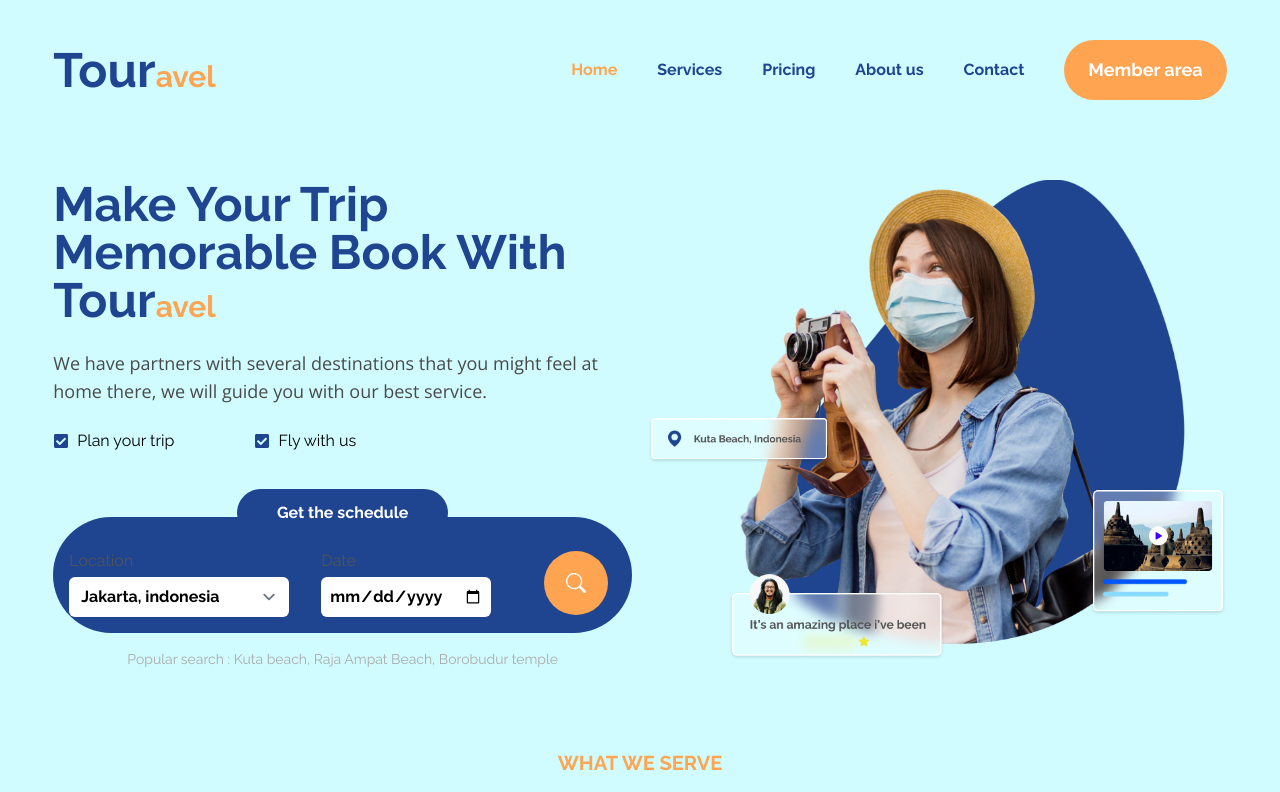
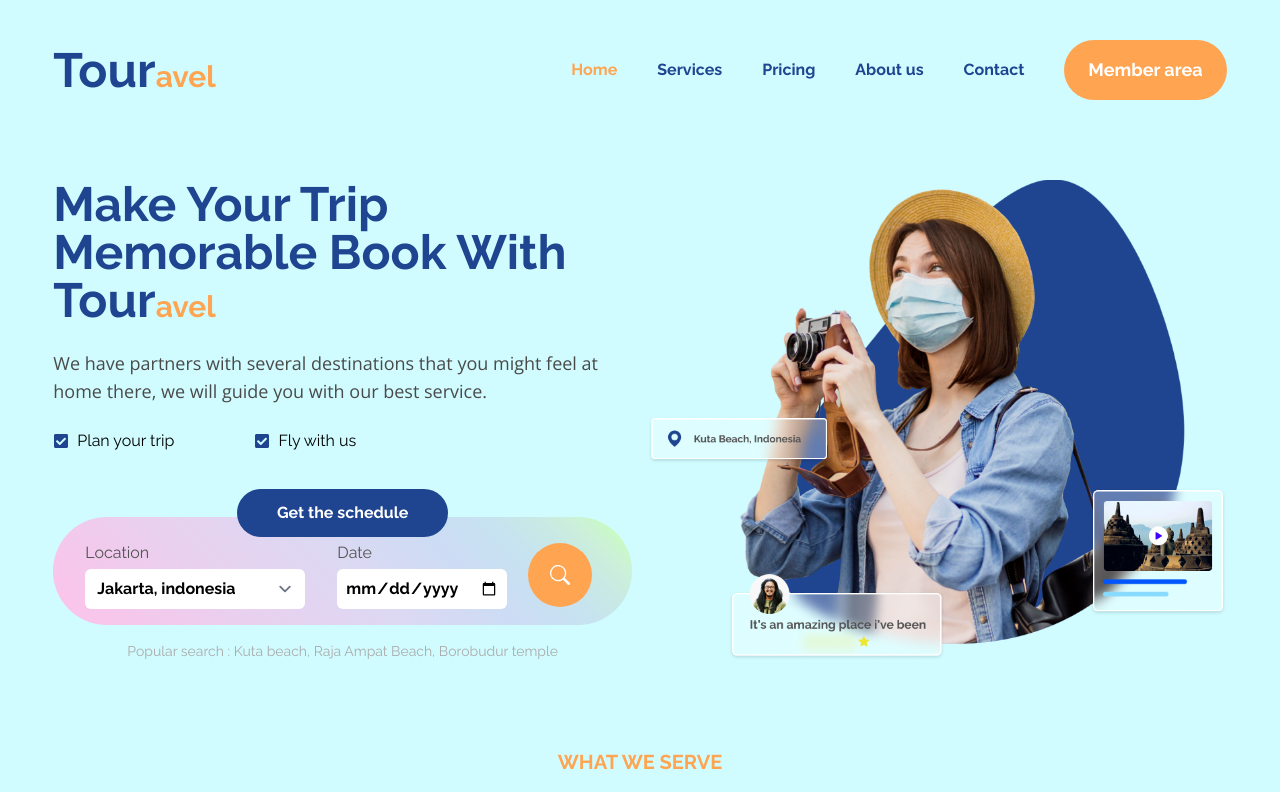
Before and after one commit to omsrg/travel-landingpage, a Next.js app: page / in a window 1280 px wide. Shown: the top 792 px of the page. Built offline with nearby package versions, Linux system fonts and the light colour scheme.

Commit message:
made some changes

```diff
--- a/src/components/Products/ProductCard.tsx
+++ b/src/components/Products/ProductCard.tsx
@@ -21,7 +21,7 @@ export default function ProductCard({
 }: IProductCard) {
 	return (
 		<div className='card-product relative w-[300px] h-[400px] rounded-lg mt-24 text-center'>
-			<Image src={image} alt='' layout='fill' objectFit='cover' />
+			<Image src={image} alt='' layout='fill' objectFit='cover' className='rounded-lg' />
 			<div className='detail-product p-4'>
 				<div className='flex justify-between items-center'>
 					<h4 className='px-6 py-1 text-base bg-primary-500 rounded-md text-white font-semibold'>
--- a/src/components/Products/index.tsx
+++ b/src/components/Products/index.tsx
@@ -45,7 +45,7 @@ export default function Products() {
 							},
 
 							1024: {
-								slidesPerView: 3,
+								slidesPerView: 4,
 								spaceBetween: 30,
 							},
 						}}
--- a/src/components/footer/index.tsx
+++ b/src/components/footer/index.tsx
@@ -32,8 +32,8 @@ export default function Footer() {
 					</div>
 
 					<div className='text-black font-opensans'>
-						<p className='font-semibold'>Ompi T Siregar &copy; {new Date().getFullYear()}.</p>
-						<p className='font-semibold'>Made with ❤️ by Ompi.</p>
+						<p className='font-semibold'>copyright &copy; {new Date().getFullYear()}.</p>
+						<p className='font-semibold'>Made by Ompi.</p>
 						<p className='py-2 text-sm'>Designed by Mardha Mardiya</p>
 					</div>
 				</div>
--- a/src/components/header/NavLinks.tsx
+++ b/src/components/header/NavLinks.tsx
@@ -14,7 +14,7 @@ export default function NavLinks() {
 				<li
 					key={`${href}${label}`}
 					// className='px-5 text-secondary-500 font-bold hover:text-primary-500'
-					className={`px-5  font-bold hover:text-primary-500 ${
+					className={`px-3 lg:px-5 font-bold hover:text-primary-500 ${
 						baseRoute === href ? 'text-primary-500' : 'text-secondary-500'
 					}`}
 				>
@@ -22,8 +22,10 @@ export default function NavLinks() {
 				</li>
 			))}
 
-			<div className='pl-5'>
-				<Button className='px-6 py-4 rounded-full text-lg font-bold'>Member area</Button>
+			<div className='pl-3 lg:pl-5'>
+				<Button className='px-3 py-2  lg:px-6 lg:py-4 rounded-full text-sm lg:text-lg font-bold'>
+					Member area
+				</Button>
 			</div>
 		</>
 	);
--- a/src/components/hero/FormInput/FormInput.tsx
+++ b/src/components/hero/FormInput/FormInput.tsx
@@ -4,17 +4,17 @@ import { BsSearch } from 'react-icons/bs';
 
 export default function FormInput({ children }: { children: React.ReactNode }) {
 	return (
-		<div className='relative mt-16 flex justify-center items-center bg-secondary-500 p-4 rounded-full'>
+		<div className='relative mt-16 flex justify-center items-center xl:bg-gradient p-4 rounded-full'>
 			<div className='absolute bg-secondary-500 px-10 py-3 rounded-full -top-7'>
 				<h3 className='text-base text-white'>Get the schedule</h3>
 			</div>
-			<div className='mt-4 w-full flex justify-between items-center'>
+			<div className='mt-2 w-full flex justify-between items-center px-4'>
 				<div className='flex sm:flex-1 flex-wrap sm:flex-row sm:justify-cente items-cente '>
 					{children}
 				</div>
 
-				<div className='w-20 flex justify-center'>
-					<Button className='ml- p-4 w-12 h-12 sm:w-16 sm:h-16 rounded-full z-10 flex justify-center items-center'>
+				<div className='w-20 flex items-center justify-center'>
+					<Button className='w-12 h-12 sm:w-16 sm:h-16 rounded-full z-10 flex justify-center items-center'>
 						<BsSearch className='w-5 h-5' />
 					</Button>
 				</div>
--- a/src/components/hero/FormInput/InputDate.tsx
+++ b/src/components/hero/FormInput/InputDate.tsx
@@ -5,7 +5,7 @@ export default function InputDate() {
 	return (
 		<div className='flex w flex-col tems-center'>
 			<p className='mb-1 text-tundora-400'>Date</p>
-			<input type='date' className='px-2 py- w-max font-bold rounded-md focus:ring-0 border-0' />
+			<input type='date' className='px-2 py- w-full font-bold rounded-md focus:ring-0 border-0' />
 		</div>
 	);
 }
--- a/src/components/hero/FormInput/InputLocation.tsx
+++ b/src/components/hero/FormInput/InputLocation.tsx
@@ -4,7 +4,7 @@ export default function InputLocation() {
 	return (
 		<div className='flex flex-col tems-center mb-4 sm:mb-0 mr-8'>
 			<p className=' mb-1 text-tundora-400'>Location</p>
-			<select className='appearance-none py- font-bold rounded-md focus:ring-0 border-0'>
+			<select className='appearance-none w-full font-bold rounded-md focus:ring-0 border-0'>
 				<option value=''>Jakarta, indonesia</option>
 				<option value=''>Bali, indonesia</option>
 				<option value=''>Yogyakarta, indonesia</option>
--- a/src/components/services/ServicesProducts.tsx
+++ b/src/components/services/ServicesProducts.tsx
@@ -3,7 +3,7 @@ import * as React from 'react';
 export default function ServicesProducts({ children }: { children: React.ReactNode }) {
 	return (
 		<div
-			className='bg-secondary-500 mt-10 text-white flex flex-wrap justify-center gap-2 px-8 rounded-tl-3xl rounded-tr-3xl '
+			className='bg-secondary-500 mt-10 text-white flex flex-wrap justify-center gap-2 rounded-tl-3xl rounded-tr-3xl '
 			data-aos='fade-up'
 		>
 			{children}
--- a/src/components/testimonial/index.tsx
+++ b/src/components/testimonial/index.tsx
@@ -26,7 +26,7 @@ export default function Testimonial() {
 					/>
 				</div>
 
-				<div className=' bg-pink-500 fle justify-center md:col-start-7 md:col-span-6 mt-10'>
+				<div className='md:col-start-7 md:col-span-6 mt-10'>
 					{/* <TestimoniSection> */}
 					<Swiper
 						modules={[Autoplay, Pagination, Navigation]}
@@ -60,7 +60,7 @@ export default function Testimonial() {
 						<SwiperSlide>
 							<TestimoniCard name='Anitha' job='Influencer' image='/img/person-2.jpg' />
 						</SwiperSlide>
-						{/* <SwiperSlide>
+						<SwiperSlide>
 							<TestimoniCard
 								name='Jonathan Larry'
 								job='Product Manager'
@@ -76,7 +76,7 @@ export default function Testimonial() {
 						</SwiperSlide>
 						<SwiperSlide>
 							<TestimoniCard name='Jelitha Amira' job='Traveller' image='/img/person-5.jpg' />
-							</SwiperSlide> */}
+						</SwiperSlide>
 					</Swiper>
 					{/* </TestimoniSection> */}
 				</div>
--- a/src/styles/globals.css
+++ b/src/styles/globals.css
@@ -104,10 +104,28 @@
 		align-items: center;
 	}
 
-	/* .swiper-slide img {
-		display: block;
-		width: 100%;
-		height: 100%;
-		object-fit: cover;
-	} */
+	.bg-gradient {
+		background-image: linear-gradient(
+			45deg,
+			hsl(321deg 97% 88%) 0%,
+			hsl(310deg 63% 87%) 15%,
+			hsl(284deg 49% 88%) 32%,
+			hsl(249deg 51% 90%) 51%,
+			hsl(217deg 65% 88%) 68%,
+			hsl(199deg 58% 86%) 79%,
+			hsl(171deg 43% 85%) 86%,
+			hsl(143deg 56% 87%) 91%,
+			hsl(123deg 72% 88%) 94%,
+			hsl(110deg 94% 87%) 96%,
+			hsl(126deg 80% 88%) 98%,
+			hsl(146deg 70% 87%) 99%,
+			hsl(167deg 62% 85%) 100%,
+			hsl(188deg 70% 85%) 100%,
+			hsl(199deg 47% 77%) 100%,
+			hsl(208deg 22% 58%) 101%,
+			hsl(221deg 18% 41%) 100%,
+			hsl(237deg 23% 25%) 100%,
+			hsl(267deg 100% 7%) 100%
+		);
+	}
 }
```
Lines whose indentation alone changed are shown as unchanged.
